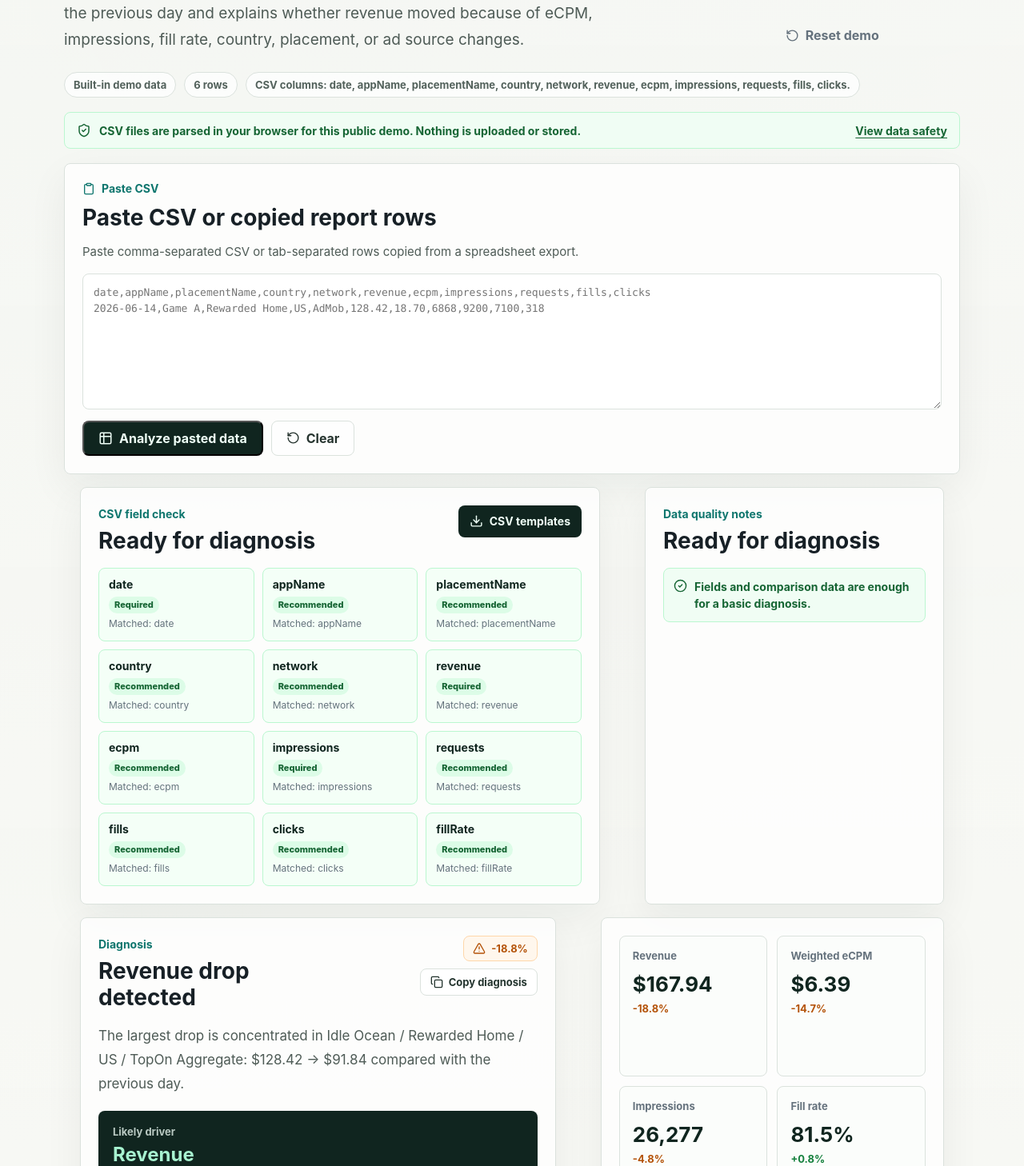
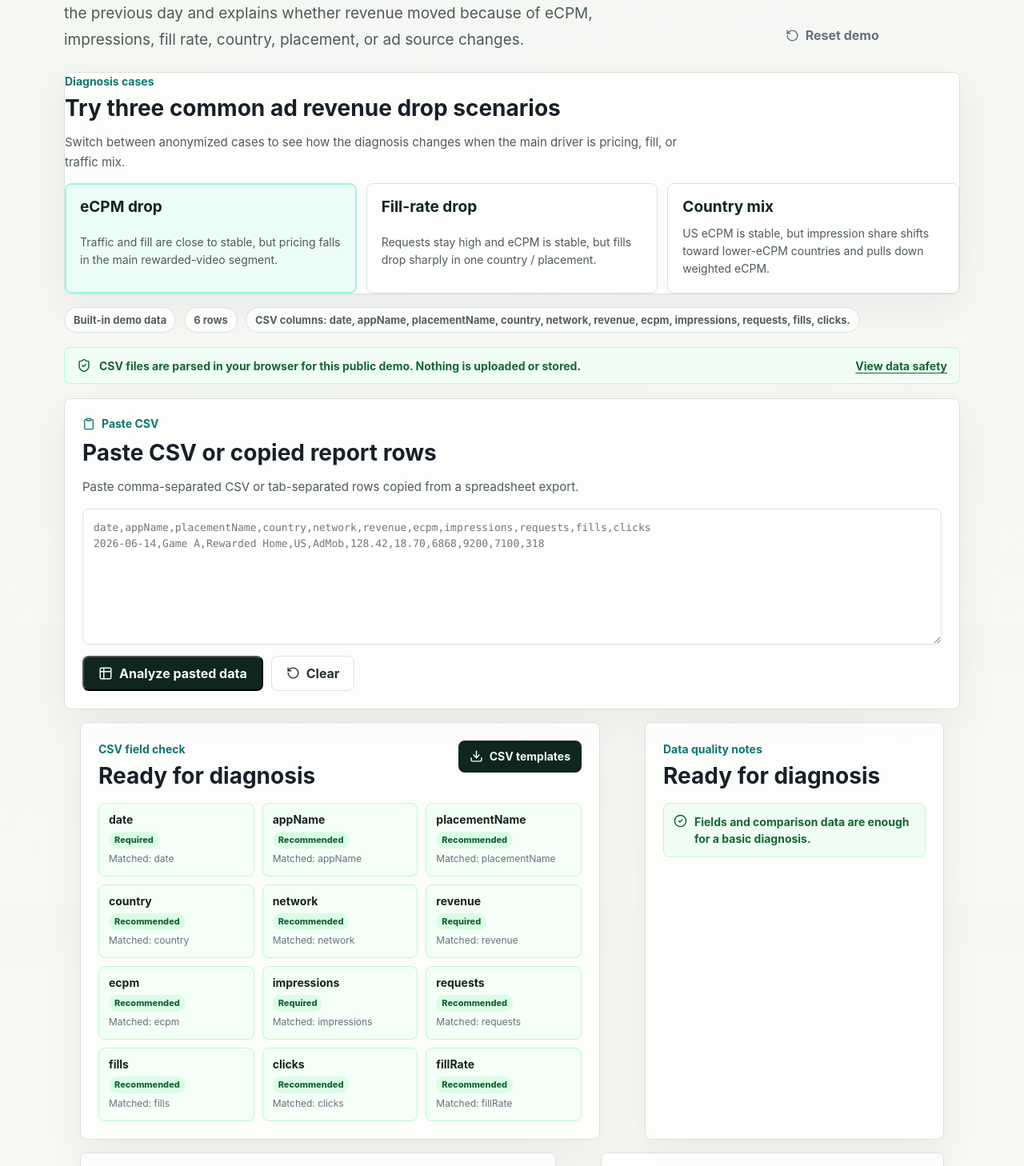
Before and after one commit to X6689/ecpm-bazaar-site, a Next.js app: page /demo in a window 1280 px wide. Shown: the part 432-1890 px from the top of the page at 80% size. Built offline with nearby package versions, Linux system fonts and the light colour scheme.

Commit message:
Add demo diagnosis scenarios

```diff
--- a/app/demo/page.tsx
+++ b/app/demo/page.tsx
@@ -16,12 +16,12 @@ import {
   Table2
 } from "lucide-react";
 import { writeClipboardText } from "@/lib/clipboard";
-import { demoRows } from "@/lib/demo-data";
+import { demoRows, demoScenarios, metricRowsToCsv, type DemoScenarioId } from "@/lib/demo-data";
 import { useLanguagePreference } from "@/lib/language";
 import type { MetricRow } from "@/lib/types";
 import { SiteFooter } from "../site-footer";
 
-type Driver = "revenue" | "impressions" | "ecpm" | "fillRate";
+type Driver = "revenue" | "impressions" | "ecpm" | "fillRate" | "countryMix";
 type DiagnosisSeverity = "high" | "medium" | "low";
 type BreakdownRow = {
   key: string;
@@ -150,14 +150,6 @@ const displayFields: CsvField[] = [
   "fillRate"
 ];
 
-const sampleCsv = `date,appName,placementName,country,network,revenue,ecpm,impressions,requests,fills,clicks
-2026-06-14,Idle Ocean,Rewarded Home,US,AdMob,128.42,18.70,6868,9200,7100,318
-2026-06-15,Idle Ocean,Rewarded Home,US,AdMob,84.10,12.40,6782,9300,6280,261
-2026-06-14,Idle Ocean,Interstitial Level,BR,AppLovin,42.11,5.40,7798,13000,9100,151
-2026-06-15,Idle Ocean,Interstitial Level,BR,AppLovin,45.02,5.70,7898,12100,8950,166
-2026-06-14,Merge Farm,Banner Bottom,JP,Unity Ads,36.20,2.80,12928,16500,15100,93
-2026-06-15,Merge Farm,Banner Bottom,JP,Unity Ads,31.08,2.76,11260,16300,14980,81`;
-
 const copy = {
   en: {
     back: "Back to site",
@@ -166,7 +158,11 @@ const copy = {
     lede:
       "Use the sample data or upload a CSV. eCPM Bazaar compares the latest day with the previous day and explains whether revenue moved because of eCPM, impressions, fill rate, country, placement, or ad source changes.",
     useSample: "Load sample CSV",
-    downloadSample: "Download sample CSV",
+    downloadSample: "Download current CSV",
+    scenarioLabel: "Diagnosis cases",
+    scenarioTitle: "Try three common ad revenue drop scenarios",
+    scenarioHelp:
+      "Switch between anonymized cases to see how the diagnosis changes when the main driver is pricing, fill, or traffic mix.",
     copyLink: "Copy demo link",
     copyResult: "Copy diagnosis",
     copied: "Copied",
@@ -192,6 +188,7 @@ const copy = {
     templates: "CSV templates",
     contact: "Free diagnosis",
     sourceSample: "Sample CSV loaded",
+    sourceScenario: "Diagnosis case loaded",
     sourceDemo: "Built-in demo data",
     sourceUpload: "Uploaded CSV",
     sourcePaste: "Pasted CSV",
@@ -261,12 +258,14 @@ const copy = {
       revenue: "Revenue",
       impressions: "Impressions",
       ecpm: "eCPM",
-      fillRate: "Fill rate"
+      fillRate: "Fill rate",
+      countryMix: "Country mix"
     },
     advice: {
       impressions: "Traffic or placement exposure changed. Check sessions, ad request logic, retention, and recent product releases.",
       ecpm: "Pricing changed. Check country mix, bidder/source performance, floors, seasonality, and mediation waterfall changes.",
       fillRate: "Fill changed. Check match/fill rate by country, ad source availability, floor settings, and platform status.",
+      countryMix: "The weighted eCPM moved because impression share shifted between countries. Compare country-level share and eCPM before changing global settings.",
       revenue: "The drop is broad. Start with the largest country, placement, and ad source contributors before changing settings."
     },
     summaryPrefix: "The largest drop is concentrated in",
@@ -279,7 +278,10 @@ const copy = {
     lede:
       "使用样例数据或上传 CSV。eCPM Bazaar 会比较最近一天和前一天，判断收入变化更可能来自 eCPM、展示量、填充率、国家地区、广告位还是广告来源。",
     useSample: "载入样例 CSV",
-    downloadSample: "下载样例 CSV",
+    downloadSample: "下载当前 CSV",
+    scenarioLabel: "诊断案例",
+    scenarioTitle: "试试三类常见广告收入下降场景",
+    scenarioHelp: "切换脱敏案例，看看主要原因是单价、填充还是流量结构时，诊断结论会如何变化。",
     copyLink: "复制演示链接",
     copyResult: "复制诊断结果",
     copied: "已复制",
@@ -305,6 +307,7 @@ const copy = {
     templates: "CSV 模板",
     contact: "免费诊断",
     sourceSample: "已载入样例 CSV",
+    sourceScenario: "已载入诊断案例",
     sourceDemo: "内置演示数据",
     sourceUpload: "已上传 CSV",
     sourcePaste: "已粘贴 CSV",
@@ -374,12 +377,14 @@ const copy = {
       revenue: "收入",
       impressions: "展示量",
       ecpm: "eCPM",
-      fillRate: "填充率"
+      fillRate: "填充率",
+      countryMix: "国家结构"
     },
     advice: {
       impressions: "流量或广告位曝光发生变化。先检查会话、广告请求逻辑、留存和最近产品改动。",
       ecpm: "单价发生变化。先检查国家结构、广告源表现、底价、季节性和瀑布流配置。",
       fillRate: "填充发生变化。先按国家检查 match/fill rate、广告源可用性、底价配置和平台状态。",
+      countryMix: "加权 eCPM 变化主要来自国家展示占比变化。先比较各国家展示占比和国家级 eCPM，再改全局配置。",
       revenue: "下滑比较分散。先从贡献最大的国家、广告位和广告来源开始拆解，不急着改配置。"
     },
     summaryPrefix: "最大下滑集中在",
@@ -642,15 +647,72 @@ function totals(rows: MetricRow[]) {
   };
 }
 
+function countryMixChange(currentRows: MetricRow[], previousRows: MetricRow[]) {
+  const current = totals(currentRows);
+  const previous = totals(previousRows);
+  const globalEcpmChange = percentChange(current.ecpm, previous.ecpm);
+
+  if (globalEcpmChange > -5 || current.impressions === 0 || previous.impressions === 0) {
+    return 0;
+  }
+
+  const countries = new Set([...currentRows.map((row) => row.country), ...previousRows.map((row) => row.country)]);
+  let shareShift = 0;
+  let weightedCountryEcpmMovement = 0;
+
+  for (const country of countries) {
+    const currentCountry = totals(currentRows.filter((row) => row.country === country));
+    const previousCountry = totals(previousRows.filter((row) => row.country === country));
+
+    if (previousCountry.impressions === 0 || currentCountry.impressions === 0) {
+      continue;
+    }
+
+    const previousShare = previousCountry.impressions / previous.impressions;
+    const currentShare = currentCountry.impressions / current.impressions;
+    const shareDelta = currentShare - previousShare;
+    const isLowerValueCountry = previousCountry.ecpm < previous.ecpm * 0.75;
+    const isHigherValueCountry = previousCountry.ecpm > previous.ecpm * 1.15;
+
+    if ((isLowerValueCountry && shareDelta > 0.03) || (isHigherValueCountry && shareDelta < -0.03)) {
+      shareShift += Math.abs(shareDelta);
+    }
+
+    weightedCountryEcpmMovement += Math.abs(percentChange(currentCountry.ecpm, previousCountry.ecpm)) * currentShare;
+  }
+
+  if (shareShift >= 0.12 && weightedCountryEcpmMovement < Math.abs(globalEcpmChange) * 0.7) {
+    return -Math.max(Math.abs(globalEcpmChange), shareShift * 100);
+  }
+
+  return 0;
+}
+
 function chooseDriver(changes: Record<Driver, number>): Driver {
-  const dropDrivers: Array<{ driver: Driver; change: number }> = [
+  if (changes.countryMix < -5) {
+    return "countryMix";
+  }
+
+  if (changes.fillRate < -8 && changes.ecpm > -6) {
+    return "fillRate";
+  }
+
+  if (changes.ecpm < -8 && changes.fillRate > -8) {
+    return "ecpm";
+  }
+
+  if (changes.impressions < -8 && changes.fillRate > -8) {
+    return "impressions";
+  }
+
+  const specificDrivers: Array<{ driver: Driver; change: number }> = [
     { driver: "fillRate" as const, change: changes.fillRate },
     { driver: "ecpm" as const, change: changes.ecpm },
     { driver: "impressions" as const, change: changes.impressions },
-    { driver: "revenue" as const, change: changes.revenue }
+    { driver: "countryMix" as const, change: changes.countryMix }
   ].filter((item) => item.change < -3);
 
-  return dropDrivers.sort((a, b) => a.change - b.change)[0]?.driver ?? "revenue";
+  return specificDrivers.sort((a, b) => a.change - b.change)[0]?.driver ?? "revenue";
 }
 
 function segmentKey(row: MetricRow) {
@@ -673,7 +735,8 @@ function buildBreakdowns(currentRows: MetricRow[], previousRows: MetricRow[]): B
         revenue: percentChange(current.revenue, previous.revenue),
         impressions: percentChange(current.impressions, previous.impressions),
         ecpm: percentChange(current.ecpm, previous.ecpm),
-        fillRate: percentChange(current.fillRate, previous.fillRate)
+        fillRate: percentChange(current.fillRate, previous.fillRate),
+        countryMix: 0
       };
 
       return {
@@ -702,7 +765,8 @@ function diagnose(rows: MetricRow[]) {
     revenue: percentChange(current.revenue, previous.revenue),
     impressions: percentChange(current.impressions, previous.impressions),
     ecpm: percentChange(current.ecpm, previous.ecpm),
-    fillRate: percentChange(current.fillRate, previous.fillRate)
+    fillRate: percentChange(current.fillRate, previous.fillRate),
+    countryMix: countryMixChange(currentRows, previousRows)
   };
 
   const driver = chooseDriver(changes);
@@ -736,7 +800,8 @@ export default function DemoPage() {
   const [rows, setRows] = useState<MetricRow[]>(demoRows);
   const [fieldStatuses, setFieldStatuses] = useState<FieldStatus[]>(createFieldStatuses());
   const [csvIssues, setCsvIssues] = useState<IssueKey[]>([]);
-  const [source, setSource] = useState<"demo" | "sample" | "upload" | "paste">("demo");
+  const [source, setSource] = useState<"demo" | "sample" | "scenario" | "upload" | "paste">("demo");
+  const [activeScenarioId, setActiveScenarioId] = useState<DemoScenarioId>(demoScenarios[0].id);
   const [error, setError] = useState("");
   const [pastedCsv, setPastedCsv] = useState("");
   const [copied, setCopied] = useState(false);
@@ -746,8 +811,18 @@ export default function DemoPage() {
   const [manualCopyText, setManualCopyText] = useState("");
   const t = copy[lang];
   const report = useMemo(() => diagnose(rows), [rows]);
+  const activeScenario = demoScenarios.find((scenario) => scenario.id === activeScenarioId) ?? demoScenarios[0];
+  const currentCsv = useMemo(() => metricRowsToCsv(rows), [rows]);
   const sourceLabel =
-    source === "upload" ? t.sourceUpload : source === "paste" ? t.sourcePaste : source === "sample" ? t.sourceSample : t.sourceDemo;
+    source === "upload"
+      ? t.sourceUpload
+      : source === "paste"
+        ? t.sourcePaste
+        : source === "sample"
+          ? t.sourceSample
+          : source === "scenario"
+            ? `${t.sourceScenario}: ${activeScenario.title[lang]}`
+            : t.sourceDemo;
   const dataIssues = useMemo(() => {
     const issues = new Set(csvIssues);
     if (rows.length > 0 && report.previousDate && report.currentDate && !report.largestDrop) {
@@ -760,7 +835,7 @@ export default function DemoPage() {
     .every((field) => Boolean(field.matchedHeader));
   const rankedDrivers = useMemo(
     () =>
-      (["ecpm", "impressions", "fillRate", "revenue"] as Driver[])
+      (["countryMix", "ecpm", "impressions", "fillRate", "revenue"] as Driver[])
         .map((driver) => ({ driver, change: report.changes[driver] }))
         .sort((a, b) => a.change - b.change),
     [report.changes]
@@ -784,6 +859,11 @@ export default function DemoPage() {
               "查看底价、广告源可用性、平台状态和是否有请求错误。",
               "如果 eCPM 稳定但 fill 下降，优先排查填充和瀑布流，而不是先改价格。"
             ],
+            countryMix: [
+              "比较各国家展示占比是否从高 eCPM 国家转向低 eCPM 国家。",
+              "分别检查 US、BR、IN 等国家级 eCPM 是否稳定，避免误判为全局价格下降。",
+              "先看买量、自然流量来源和地区分布，再改全局 mediation 配置。"
+            ],
             revenue: [
               "先看 top segment drops，不要先改全局配置。",
               "按国家、广告位、广告源逐层拆分，确认主要收入损失来自哪里。",
@@ -805,6 +885,11 @@ export default function DemoPage() {
               "Review requests, fills, and match/fill rate by country, placement, and ad source.",
               "Check floor settings, source availability, platform status, and request errors.",
               "If eCPM is stable but fill dropped, investigate fill and waterfall availability before changing pricing."
+            ],
+            countryMix: [
+              "Compare whether impression share moved from high-eCPM countries toward lower-eCPM countries.",
+              "Check whether country-level eCPM stayed stable before treating this as a global pricing issue.",
+              "Review UA, organic traffic sources, and regional distribution before changing global mediation settings."
             ],
             revenue: [
               "Start from the top segment drops instead of changing global settings first.",
@@ -853,9 +938,9 @@ export default function DemoPage() {
       sourceChange,
       severity,
       mainCause: t.driverLabels[report.driver],
-      country: dropRow?.country ?? (lang === "zh" ? "混合" : "Mixed"),
-      placement: dropRow?.placementName ?? (lang === "zh" ? "混合广告位" : "Mixed placements"),
-      adSource: dropRow?.network ?? (lang === "zh" ? "混合广告源" : "Mixed sources"),
+      country: report.driver === "countryMix" ? (lang === "zh" ? "国家结构变化" : "Country mix shift") : dropRow?.country ?? (lang === "zh" ? "混合" : "Mixed"),
+      placement: report.driver === "countryMix" ? (lang === "zh" ? "全部广告位" : "All placements") : dropRow?.placementName ?? (lang === "zh" ? "混合广告位" : "Mixed placements"),
+      adSource: report.driver === "countryMix" ? (lang === "zh" ? "全部广告源" : "All sources") : dropRow?.network ?? (lang === "zh" ? "混合广告源" : "Mixed sources"),
       suggestedAction: suggestedChecks[0] ?? t.advice[report.driver],
       headline: report.hasDrop
         ? lang === "zh"
@@ -976,13 +1061,29 @@ export default function DemoPage() {
   }
 
   function loadSample() {
-    const parsed = parseCsv(sampleCsv);
+    const csv = metricRowsToCsv(demoRows);
+    const parsed = parseCsv(csv);
     setRows(parsed.rows);
     setFieldStatuses(parsed.fields);
     setCsvIssues(parsed.issues);
     setSource("sample");
     setError("");
-    setPastedCsv(sampleCsv);
+    setActiveScenarioId(demoScenarios[0].id);
+    setPastedCsv(csv);
+    setManualCopyText("");
+  }
+
+  function loadScenario(scenarioId: DemoScenarioId) {
+    const scenario = demoScenarios.find((item) => item.id === scenarioId) ?? demoScenarios[0];
+    const csv = metricRowsToCsv(scenario.rows);
+    const parsed = parseCsv(csv);
+    setRows(parsed.rows);
+    setFieldStatuses(parsed.fields);
+    setCsvIssues(parsed.issues);
+    setSource("scenario");
+    setActiveScenarioId(scenario.id);
+    setError("");
+    setPastedCsv(csv);
     setManualCopyText("");
   }
 
@@ -991,6 +1092,7 @@ export default function DemoPage() {
     setFieldStatuses(createFieldStatuses());
     setCsvIssues([]);
     setSource("demo");
+    setActiveScenarioId(demoScenarios[0].id);
     setError("");
     setPastedCsv("");
     setManualCopyText("");
@@ -1178,7 +1280,7 @@ export default function DemoPage() {
           <a
             className="secondary-action"
             download="ecpm-bazaar-sample.csv"
-            href={`data:text/csv;charset=utf-8,${encodeURIComponent(sampleCsv)}`}
+            href={`data:text/csv;charset=utf-8,${encodeURIComponent(currentCsv)}`}
           >
             <Download size={18} aria-hidden="true" />
             {t.downloadSample}
@@ -1196,6 +1298,29 @@ export default function DemoPage() {
             <RotateCcw size={17} aria-hidden="true" />
             {t.reset}
           </button>
+        </div>
+      </section>
+
+      <section className="demo-panel scenario-panel" aria-label={t.scenarioLabel}>
+        <div className="demo-panel-header">
+          <div>
+            <p className="section-label">{t.scenarioLabel}</p>
+            <h2>{t.scenarioTitle}</h2>
+          </div>
+        </div>
+        <p className="scenario-help">{t.scenarioHelp}</p>
+        <div className="scenario-card-grid">
+          {demoScenarios.map((scenario) => (
+            <button
+              className={scenario.id === activeScenarioId && (source === "demo" || source === "sample" || source === "scenario") ? "scenario-card active" : "scenario-card"}
+              key={scenario.id}
+              type="button"
+              onClick={() => loadScenario(scenario.id)}
+            >
+              <strong>{scenario.title[lang]}</strong>
+              <span>{scenario.description[lang]}</span>
+            </button>
+          ))}
         </div>
       </section>
 
--- a/app/globals.css
+++ b/app/globals.css
@@ -1305,6 +1305,60 @@ p {
   cursor: pointer;
 }
 
+.scenario-panel {
+  display: grid;
+  gap: 14px;
+  margin-bottom: 16px;
+}
+
+.scenario-panel .demo-panel-header {
+  margin-bottom: 0;
+}
+
+.scenario-help {
+  max-width: 780px;
+  color: #4e5b56;
+  font-size: 15px;
+  line-height: 1.65;
+}
+
+.scenario-card-grid {
+  display: grid;
+  grid-template-columns: repeat(3, minmax(0, 1fr));
+  gap: 12px;
+}
+
+.scenario-card {
+  display: grid;
+  gap: 9px;
+  min-height: 138px;
+  padding: 18px;
+  border: 1px solid var(--line);
+  border-radius: 8px;
+  background: rgb(255 255 255 / 78%);
+  color: var(--ink);
+  cursor: pointer;
+  text-align: left;
+}
+
+.scenario-card strong {
+  color: var(--deep);
+  font-size: 19px;
+  line-height: 1.2;
+}
+
+.scenario-card span {
+  color: #4e5b56;
+  font-size: 14px;
+  line-height: 1.6;
+}
+
+.scenario-card.active {
+  border-color: #99f6e4;
+  background: #ecfdf5;
+  box-shadow: inset 0 0 0 1px #99f6e4;
+}
+
 .diagnosis-badge {
   gap: 7px;
   border-radius: 8px;
@@ -1950,6 +2004,7 @@ p {
   .demo-hero,
   .demo-grid,
   .demo-assist-grid,
+  .scenario-card-grid,
   .share-card-preview {
     grid-template-columns: 1fr;
   }
--- a/lib/demo-data.ts
+++ b/lib/demo-data.ts
@@ -1,106 +1,131 @@
 import type { MetricRow } from "./types";
 
-export const demoRows: MetricRow[] = [
+export type DemoScenarioId = "ecpm-drop" | "fill-rate-drop" | "country-mix";
+
+type DemoScenario = {
+  id: DemoScenarioId;
+  title: {
+    en: string;
+    zh: string;
+  };
+  description: {
+    en: string;
+    zh: string;
+  };
+  rows: MetricRow[];
+};
+
+function row(
+  date: string,
+  appName: string,
+  placementName: string,
+  country: string,
+  network: string,
+  revenue: number,
+  ecpm: number,
+  impressions: number,
+  requests: number,
+  fills: number,
+  clicks: number
+): MetricRow {
+  return {
+    date,
+    appId: appName.toLowerCase().replace(/\s+/g, "_"),
+    appName,
+    placementId: placementName.toLowerCase().replace(/\s+/g, "_"),
+    placementName,
+    country,
+    network,
+    revenue,
+    ecpm,
+    impressions,
+    requests,
+    fills,
+    clicks,
+    fillRate: requests ? (fills / requests) * 100 : 0,
+    ctr: impressions ? (clicks / impressions) * 100 : 0
+  };
+}
+
+export const demoScenarios: DemoScenario[] = [
   {
-    date: "2026-06-03",
-    appId: "demo_app_1",
-    appName: "Idle Ocean",
-    placementId: "reward_home",
-    placementName: "Rewarded Home",
-    country: "US",
-    network: "TopOn Aggregate",
-    revenue: 128.42,
-    ecpm: 18.7,
-    impressions: 6868,
-    requests: 9200,
-    fills: 7100,
-    clicks: 318,
-    fillRate: 77.17,
-    ctr: 4.63
+    id: "ecpm-drop",
+    title: {
+      en: "eCPM drop",
+      zh: "eCPM 下降"
+    },
+    description: {
+      en: "Traffic and fill are close to stable, but pricing falls in the main rewarded-video segment.",
+      zh: "流量和填充基本稳定，但主要激励视频分组的单价下降。"
+    },
+    rows: [
+      row("2026-06-14", "Idle Ocean", "Rewarded Home", "US", "AdMob", 128.42, 18.7, 6868, 9200, 7100, 318),
+      row("2026-06-15", "Idle Ocean", "Rewarded Home", "US", "AdMob", 93.0, 12.4, 7500, 9800, 7520, 286),
+      row("2026-06-14", "Idle Ocean", "Interstitial Level", "BR", "AppLovin", 42.11, 5.4, 7798, 13000, 9100, 151),
+      row("2026-06-15", "Idle Ocean", "Interstitial Level", "BR", "AppLovin", 45.02, 5.7, 7898, 12100, 8950, 166),
+      row("2026-06-14", "Merge Farm", "Banner Bottom", "JP", "Unity Ads", 36.2, 2.8, 12928, 16500, 15100, 93),
+      row("2026-06-15", "Merge Farm", "Banner Bottom", "JP", "Unity Ads", 36.4, 2.8, 13000, 16600, 15140, 94)
+    ]
   },
   {
-    date: "2026-06-04",
-    appId: "demo_app_1",
-    appName: "Idle Ocean",
-    placementId: "reward_home",
-    placementName: "Rewarded Home",
-    country: "US",
-    network: "TopOn Aggregate",
-    revenue: 91.84,
-    ecpm: 12.9,
-    impressions: 7119,
-    requests: 9800,
-    fills: 7220,
-    clicks: 288,
-    fillRate: 73.67,
-    ctr: 4.05
+    id: "fill-rate-drop",
+    title: {
+      en: "Fill-rate drop",
+      zh: "填充率下降"
+    },
+    description: {
+      en: "Requests stay high and eCPM is stable, but fills drop sharply in one country / placement.",
+      zh: "请求量仍高、eCPM 稳定，但某个国家和广告位的填充明显下降。"
+    },
+    rows: [
+      row("2026-06-14", "Puzzle Grove", "Rewarded Boost", "US", "Unity Ads", 153.0, 18.0, 8500, 12000, 10800, 332),
+      row("2026-06-15", "Puzzle Grove", "Rewarded Boost", "US", "Unity Ads", 122.4, 18.0, 6800, 12000, 6000, 268),
+      row("2026-06-14", "Puzzle Grove", "Interstitial Level", "CA", "AdMob", 48.75, 7.5, 6500, 8200, 7600, 142),
+      row("2026-06-15", "Puzzle Grove", "Interstitial Level", "CA", "AdMob", 48.75, 7.5, 6500, 8200, 7600, 142),
+      row("2026-06-14", "Puzzle Grove", "Banner Bottom", "BR", "AppLovin", 26.4, 3.2, 8250, 10100, 9100, 70),
+      row("2026-06-15", "Puzzle Grove", "Banner Bottom", "BR", "AppLovin", 26.4, 3.2, 8250, 10100, 9100, 70)
+    ]
   },
   {
-    date: "2026-06-03",
-    appId: "demo_app_2",
-    appName: "Merge Farm",
-    placementId: "inter_level",
-    placementName: "Interstitial Level",
-    country: "BR",
-    network: "TopOn Aggregate",
-    revenue: 42.11,
-    ecpm: 5.4,
-    impressions: 7798,
-    requests: 13000,
-    fills: 9100,
-    clicks: 151,
-    fillRate: 70,
-    ctr: 1.94
-  },
-  {
-    date: "2026-06-04",
-    appId: "demo_app_2",
-    appName: "Merge Farm",
-    placementId: "inter_level",
-    placementName: "Interstitial Level",
-    country: "BR",
-    network: "TopOn Aggregate",
-    revenue: 45.02,
-    ecpm: 5.7,
-    impressions: 7898,
-    requests: 12100,
-    fills: 8950,
-    clicks: 166,
-    fillRate: 73.97,
-    ctr: 2.1
-  },
-  {
-    date: "2026-06-03",
-    appId: "demo_app_2",
-    appName: "Merge Farm",
-    placementId: "banner_bottom",
-    placementName: "Banner Bottom",
-    country: "JP",
-    network: "TopOn Aggregate",
-    revenue: 36.2,
-    ecpm: 2.8,
-    impressions: 12928,
-    requests: 16500,
-    fills: 15100,
-    clicks: 93,
-    fillRate: 91.52,
-    ctr: 0.72
-  },
-  {
-    date: "2026-06-04",
-    appId: "demo_app_2",
-    appName: "Merge Farm",
-    placementId: "banner_bottom",
-    placementName: "Banner Bottom",
-    country: "JP",
-    network: "TopOn Aggregate",
-    revenue: 31.08,
-    ecpm: 2.76,
-    impressions: 11260,
-    requests: 16300,
-    fills: 14980,
-    clicks: 81,
-    fillRate: 91.9,
-    ctr: 0.72
+    id: "country-mix",
+    title: {
+      en: "Country mix",
+      zh: "国家结构变化"
+    },
+    description: {
+      en: "US eCPM is stable, but impression share shifts toward lower-eCPM countries and pulls down weighted eCPM.",
+      zh: "美国 eCPM 稳定，但展示占比转向低 eCPM 国家，拉低了整体加权 eCPM。"
+    },
+    rows: [
+      row("2026-06-14", "Merge Kingdom", "Rewarded Video", "US", "AdMob", 150.0, 20.0, 7500, 9000, 8100, 315),
+      row("2026-06-15", "Merge Kingdom", "Rewarded Video", "US", "AdMob", 80.0, 20.0, 4000, 4800, 4320, 168),
+      row("2026-06-14", "Merge Kingdom", "Interstitial", "BR", "AppLovin", 35.0, 5.0, 7000, 8500, 7600, 126),
+      row("2026-06-15", "Merge Kingdom", "Interstitial", "BR", "AppLovin", 45.0, 5.0, 9000, 10900, 9810, 165),
+      row("2026-06-14", "Merge Kingdom", "Banner", "IN", "Unity Ads", 15.0, 2.5, 6000, 7600, 6900, 42),
+      row("2026-06-15", "Merge Kingdom", "Banner", "IN", "Unity Ads", 27.5, 2.5, 11000, 13900, 12500, 75)
+    ]
   }
 ];
+
+export const demoRows: MetricRow[] = demoScenarios[0].rows;
+
+export function metricRowsToCsv(rows: MetricRow[]) {
+  const header = "date,appName,placementName,country,network,revenue,ecpm,impressions,requests,fills,clicks";
+  const lines = rows.map((item) =>
+    [
+      item.date,
+      item.appName,
+      item.placementName,
+      item.country,
+      item.network,
+      item.revenue.toFixed(2),
+      item.ecpm.toFixed(2),
+      Math.round(item.impressions),
+      Math.round(item.requests),
+      Math.round(item.fills),
+      Math.round(item.clicks)
+    ].join(",")
+  );
+
+  return [header, ...lines].join("\n");
+}
```
